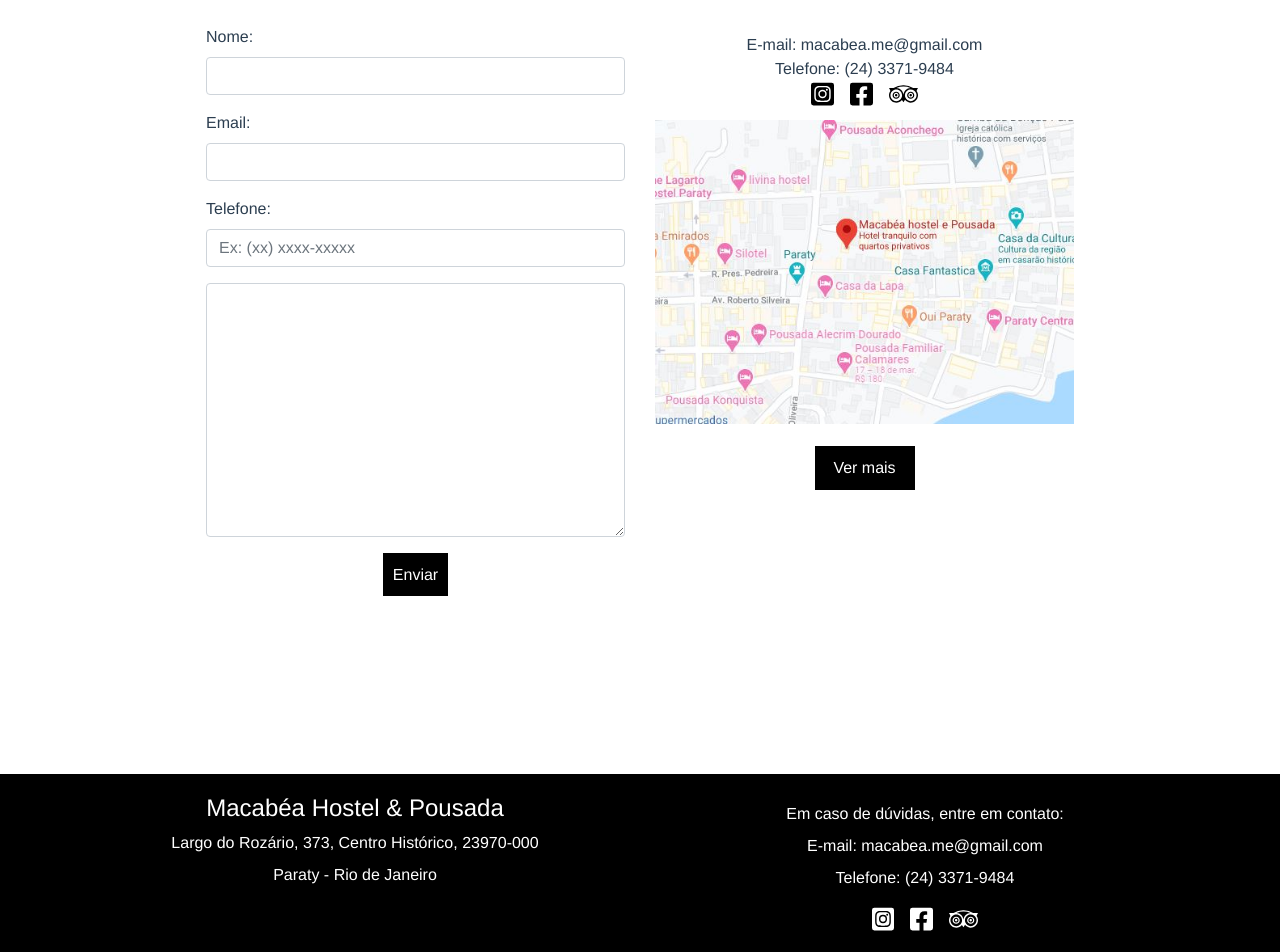
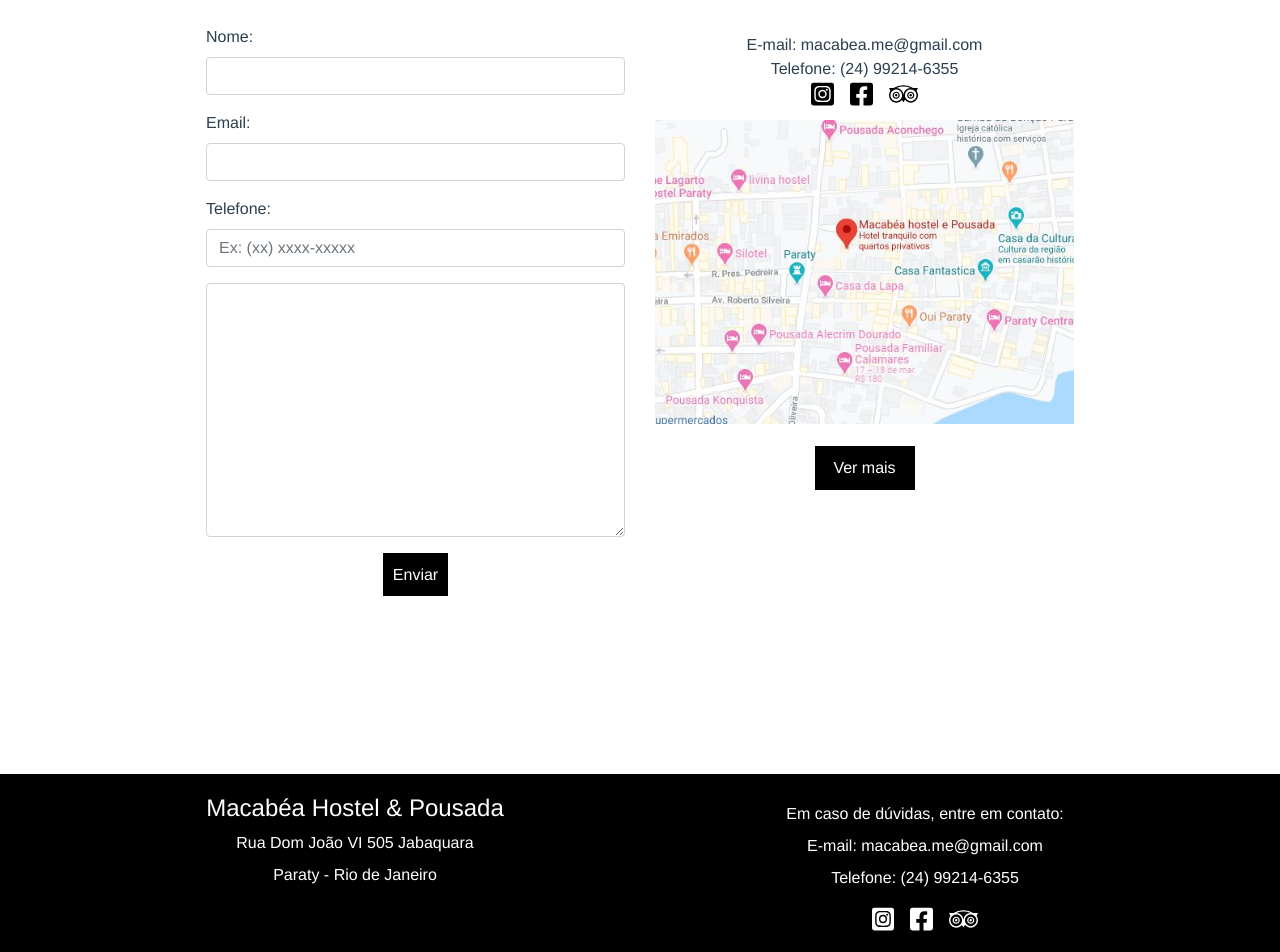
Before and after one commit to yurirolandi/macabea, a Vue app: page /contact in a window 1280 px wide. Shown: the part 182-1134 px from the top of the page. Built offline with nearby package versions, Linux system fonts and the light colour scheme; what vue2-smooth-scroll would draw is missing.

Commit message:
changes adress

```diff
--- a/src/components/AppFooter/AppFooter.vue
+++ b/src/components/AppFooter/AppFooter.vue
@@ -5,7 +5,7 @@
                 <b-col>
                     <h4 class="title">Macabéa Hostel & Pousada</h4>
                      <ul class="box-info">
-                        <li>Largo do Rozário, 373, Centro Histórico, 23970-000</li>
+                        <li>Rua Dom João VI 505 Jabaquara</li>
                         <li>Paraty - Rio de Janeiro</li>
                     </ul>
                 </b-col>
@@ -14,7 +14,7 @@
                     <ul class="box-info">
                         <li>Em caso de dúvidas, entre em contato:</li>
                         <li>E-mail: macabea.me@gmail.com</li>
-                        <li>Telefone: (24) 3371-9484</li>
+                        <li>Telefone: (24) 99214-6355</li>
                     </ul>
                     <ul class="social-media">
                         <li>
--- a/src/components/AppForm/AppForm.vue
+++ b/src/components/AppForm/AppForm.vue
@@ -97,7 +97,7 @@
         <b-col>
           <ul class="box-info">
               <li>E-mail: macabea.me@gmail.com</li>
-              <li>Telefone: (24) 3371-9484</li>
+              <li>Telefone: (24) 99214-6355</li>
           </ul>
             <ul class="social-media">
               <li>
```
